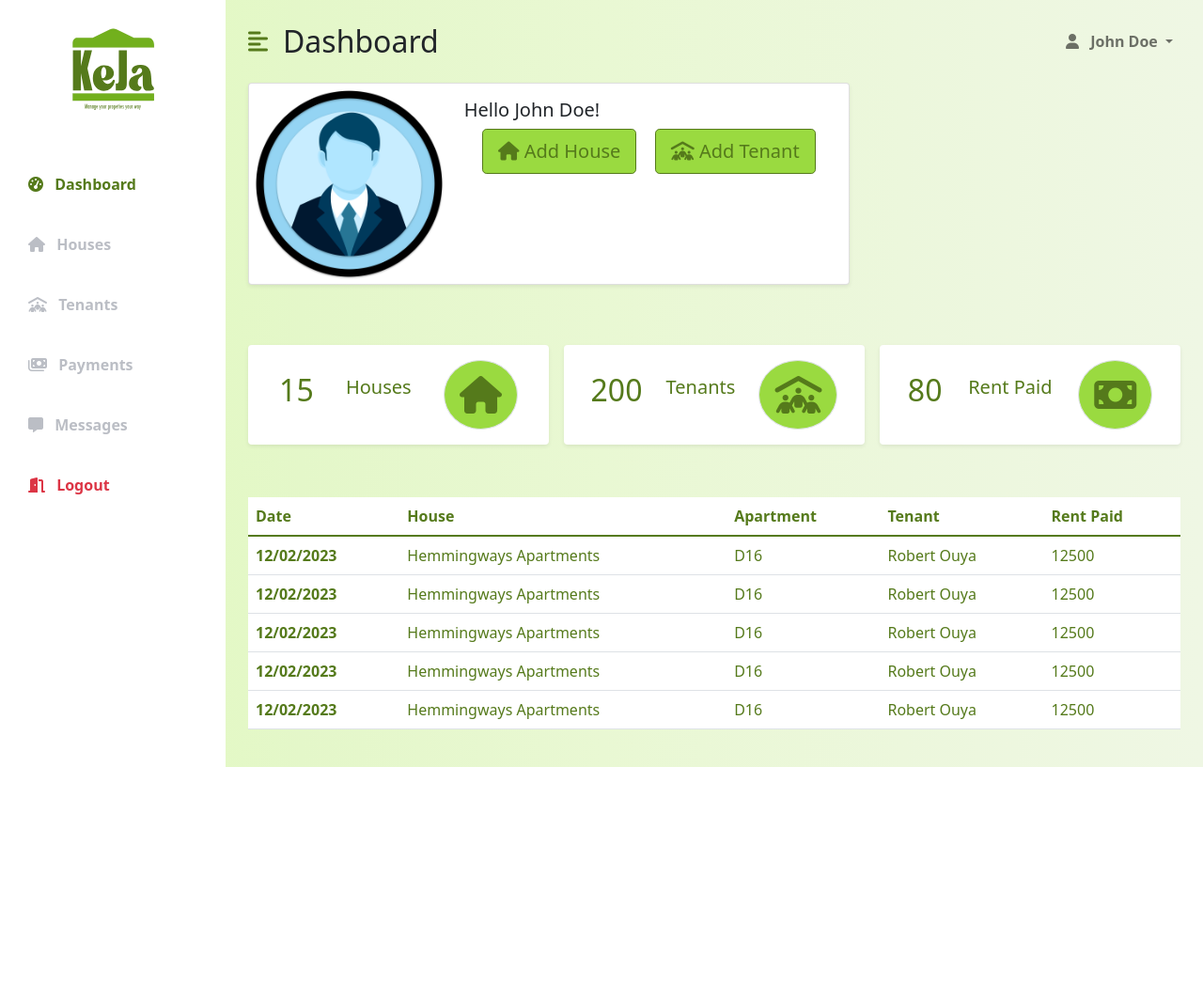
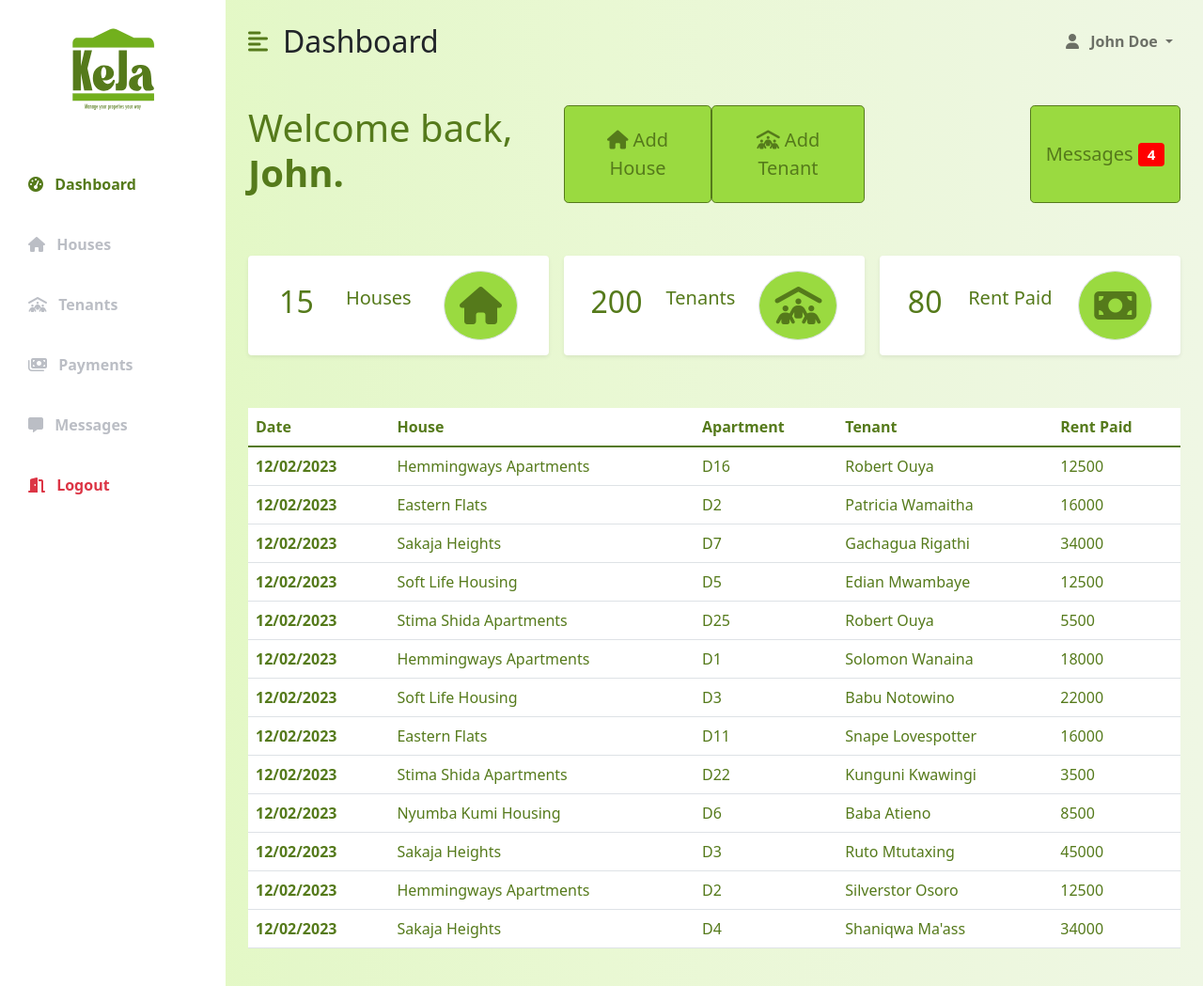
Before and after one commit to Mwambingu/KEJA, a Flask app: page / in a window 1280 px wide. Shown: the whole page at 94% size. Before the commit the page ends 816 px from the top, so only its background shows below. Run offline with Flask 2, Linux system fonts and the light colour scheme; some libraries are stand-ins or nearby versions.

Commit message:
Finished Dashboard Styling and Content

```diff
--- a/flask_jinja_app/website/static/style.css
+++ b/flask_jinja_app/website/static/style.css
@@ -118,3 +118,8 @@
 .table {
     background-color: white;
 }
+
+.badge {
+    color: white;
+    background-color: red;
+}
--- a/flask_jinja_app/website/templates/dashboard.html
+++ b/flask_jinja_app/website/templates/dashboard.html
@@ -141,27 +141,21 @@
 
                 <!-- Main Content Starts Here -->
                 <div class="container-fluid px-4">
-                    <div class="card shadow-sm mb-3" style="max-width: 640px">
-                        <div class="row g-0">
-                            <div class="col-md-4">
-                                <img
-                                    src="/static/images/user.png"
-                                    class="img-fluid rounded-start"
-                                    alt="..."
-                                />
+                    <div class="row g-3 my-2">
+                        <div class="col-lg-4 primary-text">
+                            <h1 class="display-6">
+                                Welcome back,
+                                <span class="fw-bold">John.</span>
+                            </h1>
                         </div>
-                            <div class="col-md-8">
-                                <div class="card-body">
-                                    <h5 class="card-title">Hello John Doe!</h5>
                         <div
-                                        class="d-flex justify-content-evenly align-content-center"
+                            class="col-lg-4 d-flex justify-content-evenly align-content-center"
                         >
                             <button
                                 type="button"
                                 class="btn btn-primary btn-lg user-card-btns"
                             >
-                                            <i class="fas fa-house"></i> Add
-                                            House
+                                <i class="fas fa-house"></i> Add House
                             </button>
                             <button
                                 type="button"
@@ -171,8 +165,14 @@
                                 Add Tenant
                             </button>
                         </div>
-                                </div>
-                            </div>
+                        <div class="col-lg-4 d-flex justify-content-end">
+                            <button
+                                type="button"
+                                class="btn btn-primary btn-lg user-card-btns"
+                            >
+                                <i></i> Messages
+                                <span class="badge">4</span>
+                            </button>
                         </div>
                     </div>
                 </div>
@@ -234,31 +234,87 @@
                             </tr>
                             <tr>
                                 <th scope="row">12/02/2023</th>
-                                <td>Hemmingways Apartments</td>
-                                <td>D16</td>
-                                <td>Robert Ouya</td>
+                                <td>Eastern Flats</td>
+                                <td>D2</td>
+                                <td>Patricia Wamaitha</td>
+                                <td>16000</td>
+                            </tr>
+                            <tr>
+                                <th scope="row">12/02/2023</th>
+                                <td>Sakaja Heights</td>
+                                <td>D7</td>
+                                <td>Gachagua Rigathi</td>
+                                <td>34000</td>
+                            </tr>
+                            <tr>
+                                <th scope="row">12/02/2023</th>
+                                <td>Soft Life Housing</td>
+                                <td>D5</td>
+                                <td>Edian Mwambaye</td>
                                 <td>12500</td>
                             </tr>
                             <tr>
                                 <th scope="row">12/02/2023</th>
+                                <td>Stima Shida Apartments</td>
+                                <td>D25</td>
+                                <td>Robert Ouya</td>
+                                <td>5500</td>
+                            </tr>
+                            <tr>
+                                <th scope="row">12/02/2023</th>
                                 <td>Hemmingways Apartments</td>
-                                <td>D16</td>
-                                <td>Robert Ouya</td>
+                                <td>D1</td>
+                                <td>Solomon Wanaina</td>
+                                <td>18000</td>
+                            </tr>
+                            <tr>
+                                <th scope="row">12/02/2023</th>
+                                <td>Soft Life Housing</td>
+                                <td>D3</td>
+                                <td>Babu Notowino</td>
+                                <td>22000</td>
+                            </tr>
+                            <tr>
+                                <th scope="row">12/02/2023</th>
+                                <td>Eastern Flats</td>
+                                <td>D11</td>
+                                <td>Snape Lovespotter</td>
+                                <td>16000</td>
+                            </tr>
+                            <tr>
+                                <th scope="row">12/02/2023</th>
+                                <td>Stima Shida Apartments</td>
+                                <td>D22</td>
+                                <td>Kunguni Kwawingi</td>
+                                <td>3500</td>
+                            </tr>
+                            <tr>
+                                <th scope="row">12/02/2023</th>
+                                <td>Nyumba Kumi Housing</td>
+                                <td>D6</td>
+                                <td>Baba Atieno</td>
+                                <td>8500</td>
+                            </tr>
+                            <tr>
+                                <th scope="row">12/02/2023</th>
+                                <td>Sakaja Heights</td>
+                                <td>D3</td>
+                                <td>Ruto Mtutaxing</td>
+                                <td>45000</td>
+                            </tr>
+                            <tr>
+                                <th scope="row">12/02/2023</th>
+                                <td>Hemmingways Apartments</td>
+                                <td>D2</td>
+                                <td>Silverstor Osoro</td>
                                 <td>12500</td>
                             </tr>
                             <tr>
                                 <th scope="row">12/02/2023</th>
-                                <td>Hemmingways Apartments</td>
-                                <td>D16</td>
-                                <td>Robert Ouya</td>
-                                <td>12500</td>
-                            </tr>
-                            <tr>
-                                <th scope="row">12/02/2023</th>
-                                <td>Hemmingways Apartments</td>
-                                <td>D16</td>
-                                <td>Robert Ouya</td>
-                                <td>12500</td>
+                                <td>Sakaja Heights</td>
+                                <td>D4</td>
+                                <td>Shaniqwa Ma'ass</td>
+                                <td>34000</td>
                             </tr>
                         </tbody>
                     </table>
@@ -279,5 +335,9 @@
                 element.classList.toggle("toggled");
             };
         </script>
+        <script>
+            var sidebarEl = document.getElementById("sidebar-wrapper");
+            console.log(sidebarEl);
+        </script>
     </body>
 </html>
```
Lines whose indentation alone changed are shown as unchanged.
